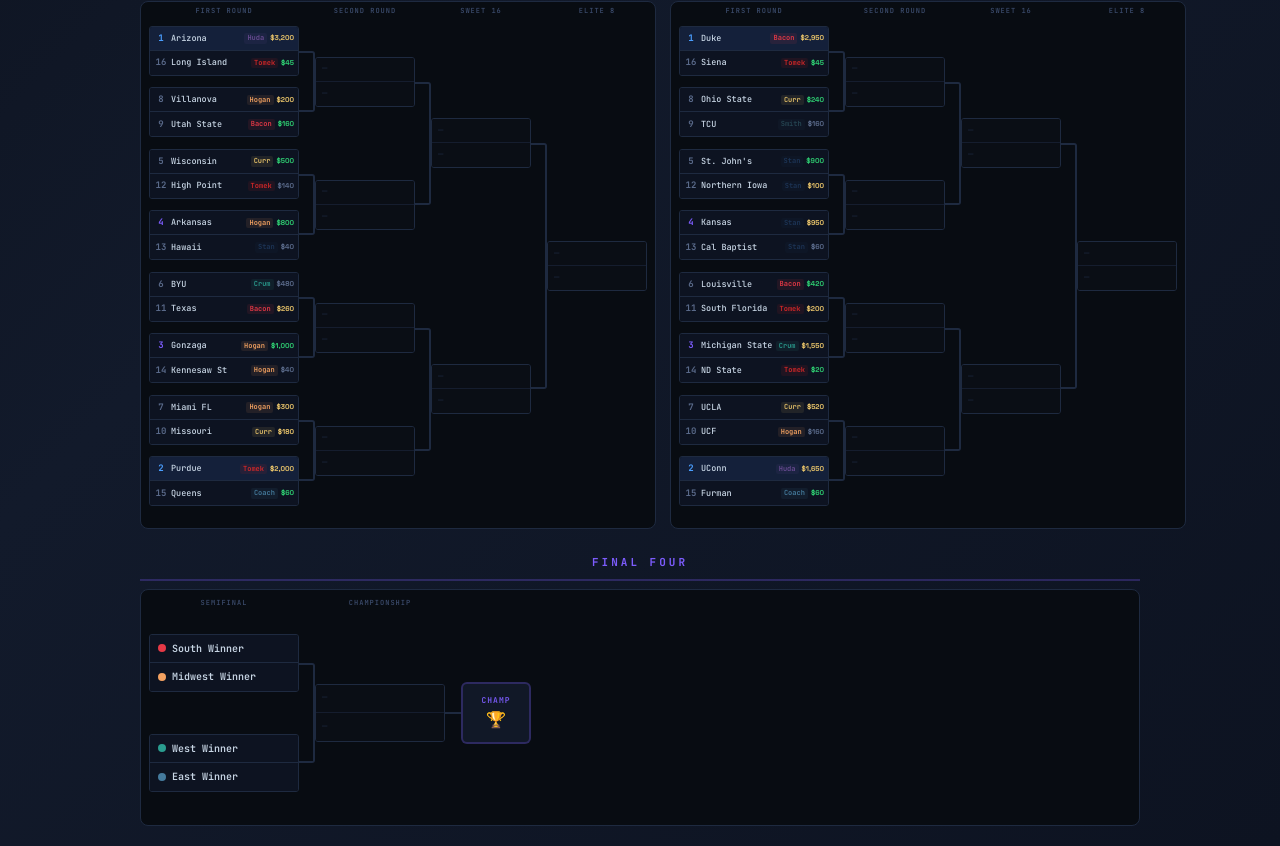
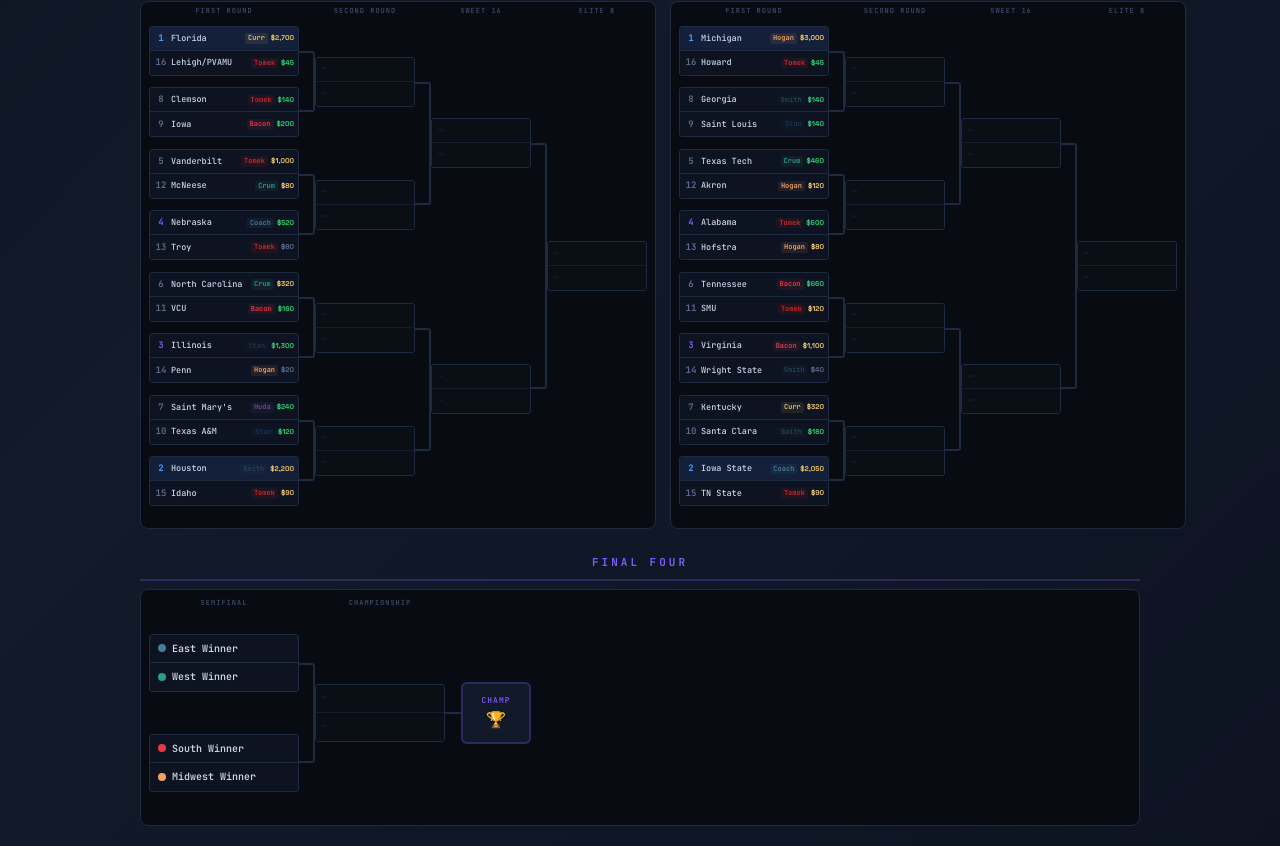
Before and after one commit to bswike/bpl, a React (Vite) app in the folder fpl-dashboard/: page /calcutta in a window 1280 px wide. Shown: the part 1076-1922 px from the top of the page. Built offline with nearby package versions, Linux system fonts and the light colour scheme.

Commit message:
fixed bracket order

```diff
--- a/fpl-dashboard/src/components/Calcutta.jsx
+++ b/fpl-dashboard/src/components/Calcutta.jsx
@@ -2493,7 +2493,7 @@ function Live2026() {
           );
         };
 
-        const regionOrder = ["S", "MW", "W", "E"];
+        const regionOrder = ["E", "W", "S", "MW"];
 
         return (
           <div>
@@ -2518,10 +2518,10 @@ function Live2026() {
                 <div style={{ display: "flex", height: 200, minWidth: 380 }}>
                   <div style={{ display: "flex", flexDirection: "column", justifyContent: "space-around", width: 150, minWidth: 150, flexShrink: 0 }}>
                     {[
+                      { label: "East", color: regionColors.E },
+                      { label: "West", color: regionColors.W },
                       { label: "South", color: regionColors.S },
                       { label: "Midwest", color: regionColors.MW },
-                      { label: "West", color: regionColors.W },
-                      { label: "East", color: regionColors.E },
                     ].reduce((acc, r, i) => {
                       if (i % 2 === 0) acc.push([r]);
                       else acc[acc.length - 1].push(r);
```
